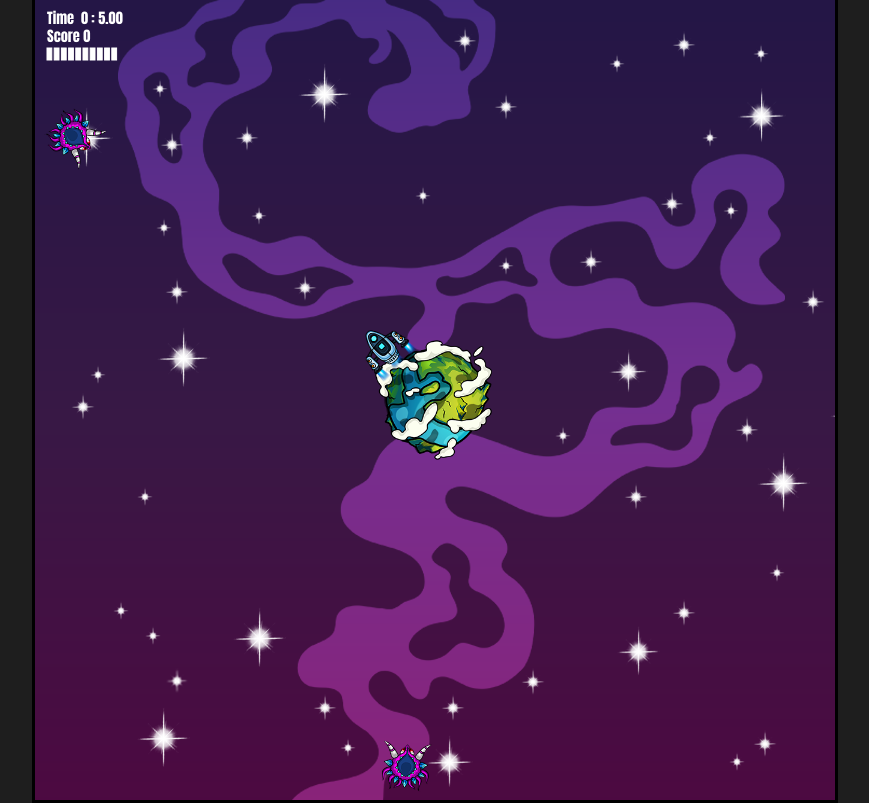
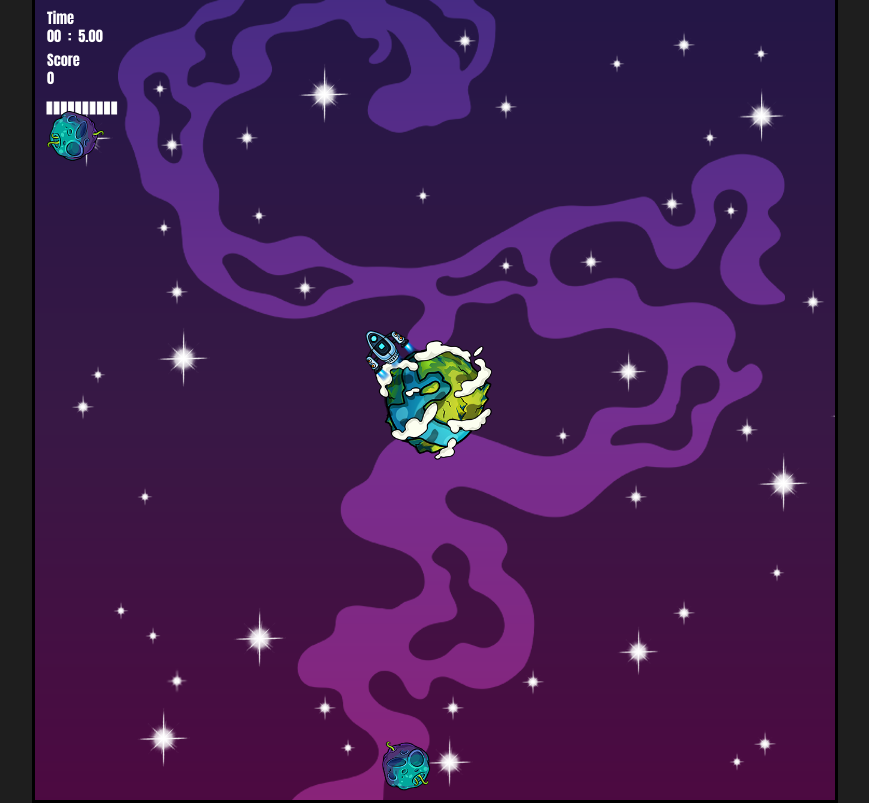
Before and after one commit to Lee-TB/planet-defense, a plain HTML site: page index.html in a window 1280 px wide. Shown: the whole page, without its empty margins (205-1074 px from the left). Drawn offline with Linux system fonts and the light colour scheme; files whose address does not match are found by name.

Commit message:
update draw game status, add format minutes, and fix enemy explosion sound should play only one time when enemy die

```diff
--- a/index.html
+++ b/index.html
@@ -10,15 +10,19 @@
     <canvas id="canvas1"></canvas>
 
     <div class="hidden">
+      <div class="images">
         <img src="./assets/images/planet.png" id="planet" />
         <img src="./assets/images/player.png" id="player" />
         <img src="./assets/images/asteroid.png" id="asteroid" />
         <img src="./assets/images/lobstermorph.png" id="lobstermorph" />
         <img src="./assets/images/beetlemorph.png" id="beetlemorph" />
         <img src="./assets/images/rhinomorph.png" id="rhinomorph" />
+      </div>
+      <div class="sounds">
         <audio src="./assets/sounds/Shoot_01.wav" id="playerShootSound"></audio>
-      <audio src="./assets/sounds/Explosion_03.wav" id="enemyExplosionSound"></audio>
+        <audio src="./assets/sounds/Explosion_02.wav" id="enemyExplosionSound"></audio>
         <audio src="./assets/sounds/Hit_02.wav" id="enemyHitSound"></audio>
+      </div>
     </div>
 
     <script type="module" src="main.js"></script>
--- a/src/enemy/enemy.js
+++ b/src/enemy/enemy.js
@@ -23,6 +23,7 @@ export class Enemy {
     this.collided = false;
 
     this.enemyExplosionSound = document.getElementById("enemyExplosionSound");
+    this.enemyExplosionSound.soundReady = true;
     this.enemyHitSound = document.getElementById("enemyHitSound");
   }
 
@@ -43,6 +44,7 @@ export class Enemy {
 
   reset() {
     this.free = true;
+    this.enemyExplosionSound.soundReady = true;
     this.collided = false;
     this.lives = this.maxLives;
     this.frameX = 0;
@@ -127,13 +129,13 @@ export class Enemy {
       }
     });
 
+    // enemy die
     if (this.lives < 1 && this.game.spriteUpdate) {
       this.frameX++;
-      this.enemyExplosionSound.volume = this.game.soundVolume;
-      this.enemyExplosionSound.play();
+      this.playExplosion();
     }
 
-    // when enemy die
+    // clear enemy
     if (this.frameX > this.maxFrame) {
       if (!this.collided && !this.game.gameOver) {
         this.game.score += this.maxLives;
@@ -141,4 +143,12 @@ export class Enemy {
       this.reset();
     }
   }
+
+  playExplosion() {
+    if(this.enemyExplosionSound.soundReady) { // soundReady make sure this audio run only one time
+      this.enemyExplosionSound.soundReady = false;
+      this.enemyExplosionSound.volume = this.game.soundVolume;
+      this.enemyExplosionSound.play();
+    }
+  }
 }
--- a/src/game.js
+++ b/src/game.js
@@ -5,6 +5,7 @@ import { Lobstermorph } from "./enemy/lobstermorph.js";
 import { Asteroid } from "./enemy/asteroid.js";
 import { Beetlemorph } from "./enemy/beetlemorph.js";
 import { Rhinomorph } from "./enemy/rhinomorph.js";
+import { formatMinutes } from "./utils.js";
 
 export class Game {
   constructor(canvas) {
@@ -86,9 +87,6 @@ export class Game {
       enemy.update();
     });
 
-    // increase level of difficult by increase speed of enemy generation
-    this.increaseGenerativeSpeedOfEnemy();
-
     // periodically activate an enemy
     if (!this.gameOver) {
       if (this.enemyTimer < this.enemyInterval) {
@@ -137,21 +135,28 @@ export class Game {
     context.fillStyle = "white";
     // Game time
     context.fillText(
-      `Time  ${Math.floor(this.timer / 1000 / 60)} : ${(
+      `Time`,
+      20 * this.scale,
+      40 * this.scale
+    );
+    context.fillText(
+      `${formatMinutes(Math.floor(this.timer / 1000 / 60))}  :  ${(
         (this.timer / 1000) %
         60
       ).toFixed(2)}`,
       20 * this.scale,
-      40 * this.scale
+      70 * this.scale
     );
     // Game score
-    context.fillText(`Score ${this.score}`, 20 * this.scale, 70 * this.scale);
+    context.fillText(`Score`, 20 * this.scale, 110 * this.scale);
+    context.fillText(`${this.score}`, 20 * this.scale, 140 * this.scale);
+
 
     // Game lives
     for (let i = 0; i < this.lives; i++) {
       context.fillRect(
         (20 + 12 * i) * this.scale,
-        80 * this.scale,
+        170 * this.scale,
         8 * this.scale,
         20 * this.scale
       );
@@ -160,7 +165,7 @@ export class Game {
     for (let i = 0; i < this.maxLives; i++) {
       context.strokeRect(
         (20 + 12 * i) * this.scale,
-        80 * this.scale,
+        170 * this.scale,
         8 * this.scale,
         20 * this.scale
       );
@@ -211,7 +216,7 @@ export class Game {
 
   createEnemyPool() {
     for (let i = 0; i < this.numberOfEnemies; i++) {
-      this.enemyPool.push(new Rhinomorph(this));
+      this.enemyPool.push(new Asteroid(this));
     }
   }
 
@@ -220,11 +225,4 @@ export class Game {
       if (this.enemyPool[i].free) return this.enemyPool[i];
     }
   }
-
-  increaseGenerativeSpeedOfEnemy() {
-    if (this.enemyInterval > 500) {
-      this.enemyInterval = this.enemyIntervalOrigin - 10 * this.score;
-    }
-    // console.log(this.enemyInterval);
-  }
 }
--- /dev/null
+++ b/src/utils.js
@@ -0,0 +1,14 @@
+// Function to format minutes, adding a leading zero if the minutes are below 10
+export function formatMinutes(minutes) {
+  // Convert to an integer
+  minutes = parseInt(minutes);
+
+  // Check if the minutes are below 10
+  if (minutes < 10) {
+    // Add a leading zero and convert to a string
+    return "0" + minutes.toString();
+  } else {
+    // Return the minutes unchanged if 10 or greater
+    return minutes.toString();
+  }
+}
```
Also changed, not shown: 1 other file. Lines whose indentation alone changed are shown as unchanged.
